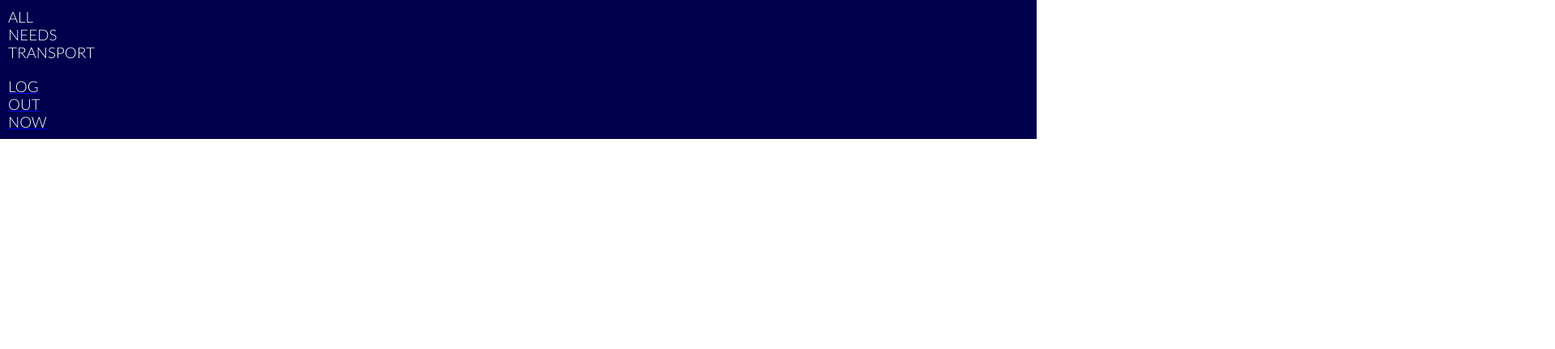
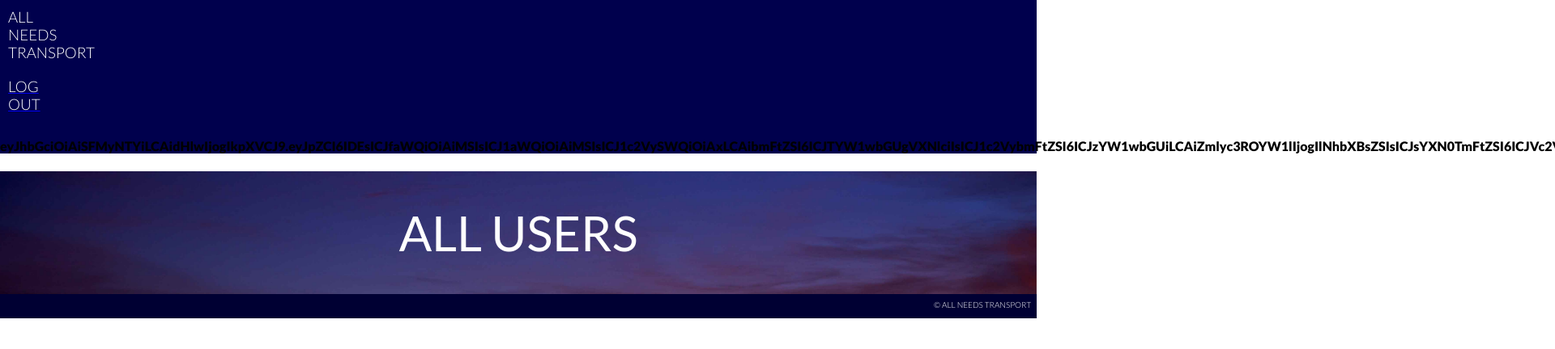
Before and after one commit to CFA-CJJ-GroupProject/CFA-Term3-NodeProject, a React (Create React App) app in the folder react-web/: page /users in a window 1280 px wide. Shown: the top 432 px of the page at 81% size, 1920 px wide, since content can reach past the window. Built offline with nearby package versions, Linux system fonts and the light colour scheme; sample sign-in values are in the browser's storage.

Commit message:
Style update

```diff
--- a/react-web/src/App.js
+++ b/react-web/src/App.js
@@ -77,7 +77,7 @@ class App extends Component {
       <Router>
         <main>
           {
-            token ? (<Header handleLogout={this.handleLogout} role={ role }  />) : (<Redirect to='/'/>)
+            token ? (<Header handleLogout={this.handleLogout} role={ role } username={token}  />) : (<Redirect to='/'/>)
           }
           { token ? (
               <Route exact path='/' render={() => (<HomePage />)} />)
--- a/react-web/src/components/Header.js
+++ b/react-web/src/components/Header.js
@@ -6,10 +6,12 @@ import PrimaryNav from './PrimaryNav'
 export default ({
   role,
   resetRedirect,
+  username,
   handleLogout
 }) => (
   <div>
-  <Top handleLogout={handleLogout} />
+  <Top handleLogout={handleLogout} username={username} />
   <PrimaryNav role={ role } />
+
   </div>
 )
--- a/react-web/src/components/Top.js
+++ b/react-web/src/components/Top.js
@@ -1,15 +1,19 @@
 import React from 'react'
-import { NavLink } from 'react-router-dom'
+import {NavLink} from 'react-router-dom'
 
-export default({handleLogout}) => (
-  <div>
+export default({handleLogout, username}) => (
   <div className='company-name'>
-    <h3>ALL<br/>
-      NEEDS<br/>
-      TRANSPORT</h3>
-      <div>
-      <NavLink onClick={handleLogout} exact to='/' activeClassName='active'><h3>LOG<br/>OUT<br/>NOW</h3></NavLink>
-      </div>
+    <div>
+      <h3>ALL<br/>
+        NEEDS<br/>
+        TRANSPORT</h3>
+    </div>
+    <div className='logout'>
+      <NavLink onClick={handleLogout} exact to='/' activeClassName='active'>
+        <h3>LOG<br/>OUT</h3>
+      </NavLink>
+      <h4>{username}</h4>
+    </div>
   </div>
-  </div>
+
 )
--- a/react-web/src/pages/UsersPage.js
+++ b/react-web/src/pages/UsersPage.js
@@ -1,8 +1,10 @@
 import React from 'react'
+import Footer from '../components/Footer'
 
 const UsersPage = () => (
-    <div>
+    <div className='users'>
         <h1>ALL USERS</h1>
+        <Footer />
     </div>
       )
 
--- a/react-web/src/style.css
+++ b/react-web/src/style.css
@@ -6,6 +6,7 @@
   background-repeat: no-repeat;
   background-position: center;
   position: absolute;
+  width: 100% auto;
 }
 .dashboard {
   background: url(images/dashboard.jpg) no-repeat center center fixed;
@@ -16,13 +17,16 @@
 .create-job {
   background: url(images/createjob.jpg) no-repeat center center fixed;
 }
+.users {
+  background: url(images/users.jpg) no-repeat center center fixed;
+}
 .create-customer {
   background: url(images/picture.jpg) no-repeat center center fixed;
 }
 .jobs {
   background: url(images/picture2.jpg) no-repeat center center fixed;
 }
-.dashboard, .create-job, .create-customer, .jobs, .create-user {
+.dashboard, .create-job, .create-customer, .jobs, .create-user, .users {
   width: 100%;
   -webkit-background-size: cover;
   -moz-background-size: cover;
@@ -61,7 +65,6 @@ nav ul {
   display: table;
   width: 100%;
   margin: 0px;
-
 }
 nav ul li {
   list-style-type: none;
@@ -69,7 +72,6 @@ nav ul li {
   display: table-cell;
   text-align: center;
   padding: 15px;
-
 }
 nav ul li a {
   text-decoration: none;
@@ -81,19 +83,8 @@ nav ul li a:active {
 nav ul li a:hover {
   text-decoration: underline;
 }
-footer {
-  margin-bottom: 0px;
-  background-color: #000033;
-  height: 30px;
-}
-footer p {
-  text-align: right;
-  font-size: 10px;
-  color: white;
-  padding: 7px;
-  font-weight: lighter;
-}
 h1 {
+  text-align: center;
   font-size: 60px;
   color:white;
   font-weight: 400;
@@ -173,6 +164,18 @@ button[type=submit] {
 button[type=submit]:hover {
   box-shadow: 2px 2px 2px grey;
 }
+footer {
+  margin-bottom: 0px;
+  background-color: #000033;
+  height: 30px;
+}
+footer p {
+  text-align: right;
+  font-size: 10px;
+  color: white;
+  padding: 7px;
+  font-weight: lighter;
+}
 /***********************/
 /*Login*/
 
```
Also changed, not shown: react-web/src/images/users.jpg (added).
